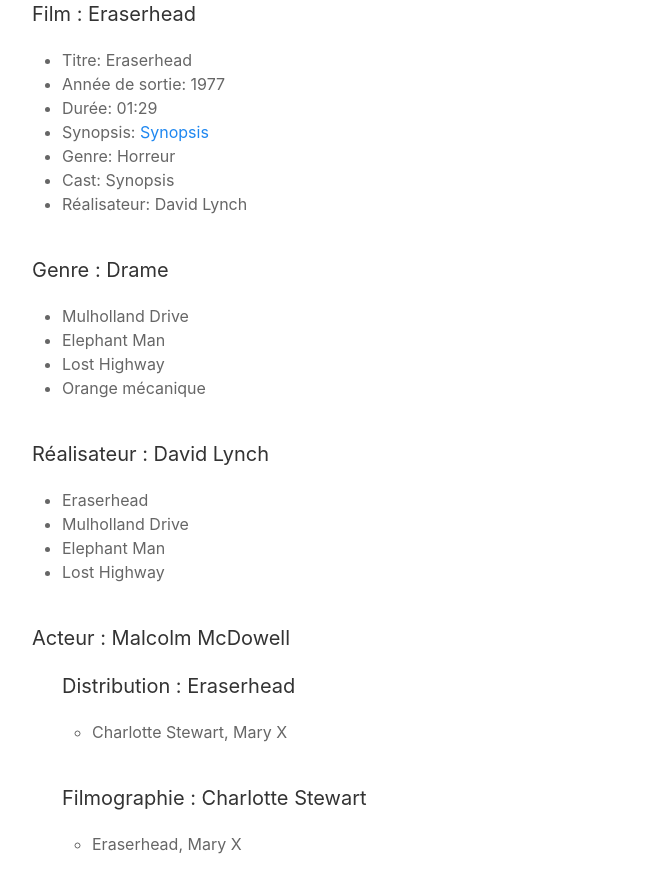
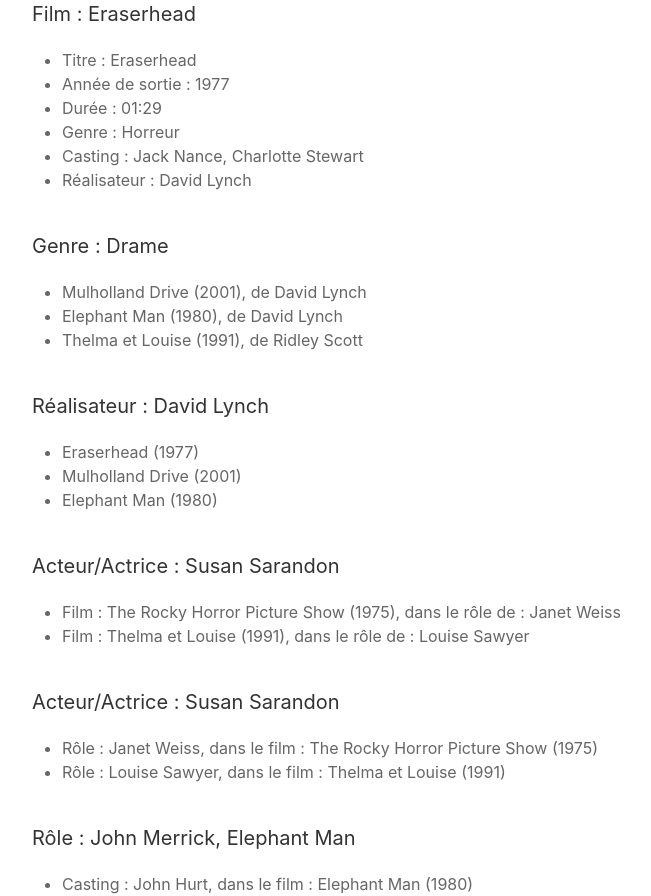
Before and after one commit to laurecohen/elan, a PHP site: page / in a window 1280 px wide. Shown: the whole page, without its empty margins (8-659 px from the left). Before the commit the page ends 854 px from the top, so only its background shows below. Run offline with PHP 8.4, Linux system fonts and the light colour scheme; some libraries are stand-ins or nearby versions.

Commit message:
exo_cinema fin

```diff
--- a/php/POO_PHP/exo_cinema/class/Acteur.php
+++ b/php/POO_PHP/exo_cinema/class/Acteur.php
@@ -1,70 +1,50 @@
 <?php
 
 class Acteur extends Personne{
-   private $films;
-   private $role;
+   private $casting;
 
    public function __construct(string $nom = "", string $prenom = "", string $dateNaissance = "now"){
       parent::__construct($nom, $prenom, $dateNaissance);
-      $this->films = [];
+      $this->casting = [];
    }
 
    /**
-    * Get the value of films
-    */
-   public function getFilms(){
-      return $this->films;
+     * Add Distribution to array Casting
+     *
+     * @return  self
+     */
+    public function addDistribution(Distribution $distribution){
+      $this->casting[] = $distribution;
    }
 
    /**
-    * Set the value of films
+    * getFilms
     *
-    * @return  self
+    * @return void
     */
-   public function setFilms($films){
-      $this->films = $films;
+   public function getFilms(){
+      $listFilms = "<h4>Acteur/Actrice : $this</h4><ul>";
+
+      foreach ($this->casting as $distribution) {
+         $listFilms .= "<li>Film : ".$distribution->getFilm().", dans le rôle de : ".$distribution->getRole()."</li>";
+      }
+
+      return $listFilms .= "</ul>";
    }
 
    /**
-    * Get the value of film
-    */
-   public function getFilm(){
-      return $this->film;
-   }
-
-   /**
-    * Set the value of film
-    *
-    * @return  self
-    */
-   public function setFilm($film){
-      $this->film = $film;
-   }
-
-   /**
-    * Get the value of role
-    */
-   public function getRole(){
-      return $this->role;
-   }
-
-   /**
-    * Set the value of role
-    *
-    * @return  self
-    */
-   public function setRole($role){
-      $this->role = $role;
-   }
-
-   /**
-    * getInfos
+    * getRoles
     *
     * @return void
     */
-   public function getInfos(){
-      $listActeurs = "<h4>Acteur : $this</h4><ul>";
-      return $listActeurs;
+   public function getRoles(){
+      $listRoles = "<h4>Acteur/Actrice : $this</h4><ul>";
+
+      foreach ($this->casting as $distribution) {
+         $listRoles .= "<li>Rôle : ".$distribution->getRole().", dans le film : ".$distribution->getFilm()."</li>";
+      }
+
+      return $listRoles .= "</ul>";
    }
 
    /**
@@ -75,5 +55,4 @@ class Acteur extends Personne{
    public function __toString(){
       return parent::__toString();
    }
-
 }
--- a/php/POO_PHP/exo_cinema/class/Distribution.php
+++ b/php/POO_PHP/exo_cinema/class/Distribution.php
@@ -5,10 +5,13 @@ class Distribution{
     private $acteur;
     private $role;
 
-    public function __construct(Film $film = null, Acteur $acteur = null, string $role = ""){
+    public function __construct(Film $film = null, Acteur $acteur = null, Role $role = null){
         $this->film = $film;
         $this->acteur = $acteur;
         $this->role = $role;
+        $acteur->addDistribution($this);
+        $film->addDistribution($this);
+        $role->addDistribution($this);
     }
 
     /**
@@ -60,35 +63,11 @@ class Distribution{
     }
 
     /**
-     * getCast
-     *
-     * @return void
-     */
-    public function getCast(){
-        return "<h4>Distribution : $this</h4>
-            <ul>".
-                "<li>".$this->acteur.", ".$this->role."</li>".
-            "</ul>";
-    }
-
-    /**
-     * getFilmo
-     *
-     * @return void
-     */
-    public function getFilmo(){
-        return "<h4>Filmographie : $this->acteur</h4>
-            <ul>".
-                "<li>".$this.", ".$this->role."</li>".
-            "</ul>";
-    }
-
-    /**
      * __toString
      *
      * @return void
      */
     public function __toString(){
-        return $this->film."";
+        return $this->film.", ".$this->acteur.", ".$this->role;
     }
 }
--- a/php/POO_PHP/exo_cinema/class/Film.php
+++ b/php/POO_PHP/exo_cinema/class/Film.php
@@ -7,6 +7,7 @@ class Film{
     private $synopsis;
     private $genre;
     private $real;
+    private $casting;
 
     public function __construct(string $titre = "", string $anneSortie = "now", int $duree = 0, string $synopsis = "", Genre $genre = null, Realisateur $real = null){
         $this->titre = $titre;
@@ -17,6 +18,7 @@ class Film{
         $genre->addFilm($this);
         $this->real = $real;
         $real->addFilm($this);
+        $this->casting = [];
     }
 
     /**
@@ -122,6 +124,27 @@ class Film{
         $this->genre = $genre;
     }
 
+    /**
+     * Add Distribution to array Casting
+     *
+     * @return  self
+     */
+    public function addDistribution(Distribution $distribution){
+        $this->casting[] = $distribution;
+    }
+
+    /**
+     * getInfosDistribution
+     *
+     * @return void
+     */
+    public function getCast(){
+        foreach ($this->casting as $distribution) {
+            $acteur = $distribution->getActeur();
+            $acteurs[] = $acteur;
+        }
+        return implode(', ', $acteurs);
+    }
 
     /**
      * getInfos
@@ -131,14 +154,14 @@ class Film{
     public function getInfos(){
         // array cast + foreach
 
-        return "<h4>Film : $this</h4><ul>".
-            "<li>Titre: ".$this->titre."</li>".
-            "<li>Année de sortie: ".$this->getAnneSortie()."</li>".
-            "<li>Durée: ".$this->getfDuree()."</li>".
-            "<li>Synopsis: <a href='#'>".$this->synopsis."</a></li>".
-            "<li>Genre: ".$this->genre."</li>".
-            "<li>Cast: ".$this->synopsis."</li>".
-            "<li>Réalisateur: ".$this->real."</li></ul>";
+        return "<h4>Film : $this->titre</h4><ul>".
+            "<li>Titre : ".$this->titre."</li>".
+            "<li>Année de sortie : ".$this->getAnneSortie()."</li>".
+            "<li>Durée : ".$this->getfDuree()."</li>".
+            // "<li>Synopsis: <a href='#'>".$this->synopsis."</a></li>".
+            "<li>Genre : ".$this->genre."</li>".
+            "<li>Casting : ".$this->getCast()."</li>".
+            "<li>Réalisateur : ".$this->real."</li></ul>";
     }
 
     /**
@@ -148,6 +171,6 @@ class Film{
      */
     //echo $f1 = new Film("Titre", "now", 0, "Synopsis");
     public function __toString(){
-        return $this->titre;
+        return $this->titre." (".$this->getAnneSortie().")";
     }
 }
--- a/php/POO_PHP/exo_cinema/class/Genre.php
+++ b/php/POO_PHP/exo_cinema/class/Genre.php
@@ -39,10 +39,10 @@ class Genre{
      *
      * @return void
      */
-    public function getInfos(){
+    public function getFilms(){
         $listFilms = "<h4>Genre : $this</h4><ul>";
         foreach ($this->films as $film) {
-            $listFilms .= "<li>".$film."</li>";
+            $listFilms .= "<li>".$film.", de ".$film->getReal()."</li>";
         }
 
         return $listFilms .= "</ul>";
--- a/php/POO_PHP/exo_cinema/class/Realisateur.php
+++ b/php/POO_PHP/exo_cinema/class/Realisateur.php
@@ -6,22 +6,6 @@ class Realisateur extends Personne{
    public function __construct(string $nom = "", string $prenom = "", string $dateNaissance = "now"){
        parent::__construct($nom, $prenom, $dateNaissance);
        $this->films = [];
-   }
-
-   /**
-    * Get the value of films
-    */
-   public function getFilms(){
-      return $this->films;
-   }
-
-   /**
-    * Set the value of films
-    *
-    * @return  self
-    */
-   public function setFilms($films){
-      $this->films = $films;
    }
 
    /**
--- a/php/POO_PHP/exo_cinema/class/Role.php
+++ b/php/POO_PHP/exo_cinema/class/Role.php
@@ -2,9 +2,11 @@
 
 class Role{
     private $nomRole;
+    private $acteurs;
 
-    public function __construct($nomRole) {
+    public function __construct(string $nomRole) {
         $this->nomRole = $nomRole;
+        $this->acteurs = [];
     }
 
     /**
@@ -24,6 +26,30 @@ class Role{
     }
 
     /**
+     * Add Distribution to array Acteurs
+     *
+     * @return  self
+     */
+    public function addDistribution(Distribution $distribution){
+        $this->acteurs[] = $distribution;
+    }
+
+    /**
+     * getActeurs
+     *
+     * @return void
+     */
+    public function getActeurs(){
+        $listActeurs = "<h4>Rôle : $this</h4><ul>";
+
+        foreach ($this->acteurs as $distribution) {
+           $listActeurs .= "<li>Casting : ".$distribution->getActeur().", dans le film : ".$distribution->getFilm()."</li>";
+        }
+
+        return $listActeurs .= "</ul>";
+    }
+
+    /**
      * __toString
      *
      * @return void
--- a/php/POO_PHP/exo_cinema/index.php
+++ b/php/POO_PHP/exo_cinema/index.php
@@ -1,4 +1,5 @@
 <?php
+// Autoload any class file in ./class/
 spl_autoload_register(function ($class_name) {
     include "./class/". $class_name . '.php';
 });
@@ -10,62 +11,71 @@ $g3 = new Genre("Fantastique");
 $g4 = new Genre("Western");
 $g5 = new Genre("Drame");
 $g6 = new Genre("Thriller");
+$g7 = new Genre("Musical");
 
-// Reals
+// Realisateurs
 $r1 = new Realisateur("Lynch", "David", "now");
-$r2 = new Realisateur("Jodorowsky", "Alejandro", "now");
-$r3 = new Realisateur("Sharman", "Jim", "now");
-$r4 = new Realisateur("Kubrick", "Stanley", "now");
+$r2 = new Realisateur("Sharman", "Jim", "now");
+$r3 = new Realisateur("Scott", "Ridley", "now");
 
 // Acteurs
-$a1 = new Acteur("McDowell", "Malcolm", "now");
-$a2 = new Acteur("Magee", "Patrick", "now");
-$a3 = new Acteur("Bates", "Michael", "now");
-
-$a4 = new Acteur("Watts", "Naomi", "now");
-$a5 = new Acteur("Harring", "Laura Elena", "now");
-$a6 = new Acteur("Miller", "Ann", "now");
-$a7 = new Acteur("Hopkins", "Anthony", "now");
-$a8 = new Acteur("Hurt", "John", "now");
-$a9 = new Acteur("Bancroft", "Anne", "now");
-$a10 = new Acteur("Pullman", "Bill", "now");
-$a11 = new Acteur("Arquette", "Patricia", "now");
-$a12 = new Acteur("Getty", "Balthazar", "now");
-$a13 = new Acteur("Nance", "Jack", "now");
-$a14 = new Acteur("Stewart", "Charlotte", "now");
-$a15 = new Acteur("Joseph", "Allen", "now");
-
+$a1 = new Acteur("Nance", "Jack", "now");
+$a2 = new Acteur("Stewart", "Charlotte", "now");
+$a3 = new Acteur("Watts", "Naomi", "now");
+$a4 = new Acteur("Harring", "Laura", "now");
+$a5 = new Acteur("Hopkins", "Anthony", "now");
+$a6 = new Acteur("Hurt", "John", "now");
+$a7 = new Acteur("Sarandon", "Susan", "now");
+$a8 = new Acteur("Curry", "Tim", "now");
+$a9 = new Acteur("Davis", "Geena", "now");
 
 // Films
-$f1 = new Film("Eraserhead", "1977-09-28", 89, "Synopsis", $g2, $r1);
-$f2 = new Film("El Topo", "1970-12-18", 125, "Synopsis", $g4, $r2);
-$f3 = new Film("The Rocky Horror Picture Show", "1975-08-14", 100, "Synopsis", $g2, $r3);
-$f4 = new Film("Mulholland Drive", "2001-10-12", 219, "Synopsis", $g5, $r1);
-$f5 = new Film("Elephant Man", "1980-10-03", 124, "Synopsis", $g5, $r1);
-$f6 = new Film("Lost Highway", "1997-01-15", 134, "Synopsis", $g5, $r1);
-$f7 = new Film("Orange mécanique", "1971-12-19", 136, "Synopsis", $g5, $r4);
+$f1 = new Film("Eraserhead", "1977-09-28", 89, "", $g2, $r1);
+$f2 = new Film("Mulholland Drive", "2001-10-12", 146, "", $g5, $r1);
+$f3 = new Film("Elephant Man", "1980-10-03", 124, "", $g5, $r1);
+$f4 = new Film("The Rocky Horror Picture Show", "1975-08-14", 100, "", $g7, $r2);
+$f5 = new Film("Thelma et Louise", "1991-08-29", 129, "", $g5, $r3);
+
+// Rôles
+$role1 = new Role("Henry Spencer");
+$role2 = new Role("Mary X");
+$role3 = new Role("Betty Elms");
+$role4 = new Role("Rita");
+$role5 = new Role("Dr. Frederick Treves");
+$role6 = new Role("John Merrick, Elephant Man");
+$role7 = new Role("Janet Weiss");
+$role8 = new Role("Docteur Frank-N-Furter");
+$role9 = new Role("Louise Sawyer");
+$role10 = new Role("Thelma Dickinson");
 
 // Distribution
-$d1 = new Distribution($f1, $a14, "Mary X");
-$d2 = new Distribution($f1, $a13, "Henry Spencer");
-$d3 = new Distribution($f1, $a15, "Bill X");
-// $d4 = new Distribution($f4, $a4, "Betty Elms");
-// $d5 = new Distribution($f4, $a5, "Rita");
-// $d6 = new Distribution($f4, $a6, "Catherine 'Coco' Lenoix");
-// $d7 = new Distribution($f5, $a7, "Docteur Frederick Treves");
-// $d8 = new Distribution($f5, $a8, "John Merrick, The Elephant Man");
-// $d9 = new Distribution($f5, $a9, "Mme Kendal");
-// $d10 = new Distribution($f6, $a10, "Fred Madison");
-// $d11 = new Distribution($f6, $a11, "Renee Madison");
-// $d12 = new Distribution($f6, $a12, "Pete Dayton");
-// $d13 = new Distribution($f7, $a1, "Alex");
-// $d13 = new Distribution($f7, $a2, "M. Alexander");
-// $d13 = new Distribution($f7, $a3, "Chef des gardiens");
+$d1 = new Distribution($f1, $a1, $role1);
+$d2 = new Distribution($f1, $a2, $role2);
+$d3 = new Distribution($f2, $a3, $role3);
+$d4 = new Distribution($f2, $a4, $role4);
+$d5 = new Distribution($f3, $a5, $role5);
+$d6 = new Distribution($f3, $a6, $role6);
+$d7 = new Distribution($f4, $a7, $role7);
+$d8 = new Distribution($f4, $a8, $role8);
+$d9 = new Distribution($f5, $a7, $role9);
+$d10 = new Distribution($f5, $a9, $role10);
 
 include "./template/header.html";
+// Affiche toutes les informations d'un film :
+// titre, année de sortie, durée, genre, liste des acteurs (Prénom Nom), réalisateur (Prénom Nom)
 echo $f1->getInfos();
-echo $g5->getInfos();
+
+// Affiche tous films d'un genre précis (Titre)
+echo $g5->getFilms();
+
+// Affiche tous les films d'un réalisateur
 echo $r1->getInfos();
-echo $a1->getInfos();
-echo $d1->getCast();
-echo $d1->getFilmo();
+
+// Affiche tous les films d'un acteur (film + nom du rôle)
+echo $a7->getFilms();
+
+// Affiche la liste des rôles d'un acteur (nom du rôle et titre du film)
+echo $a7->getRoles();
+
+// Affiche la liste des acteurs ayant incarné un rôle précis (nom + prénom de l'acteur et film dans lequel le rôle a été incarné)
+echo $role6->getActeurs();
```
Also changed, not shown: 1 other file.
